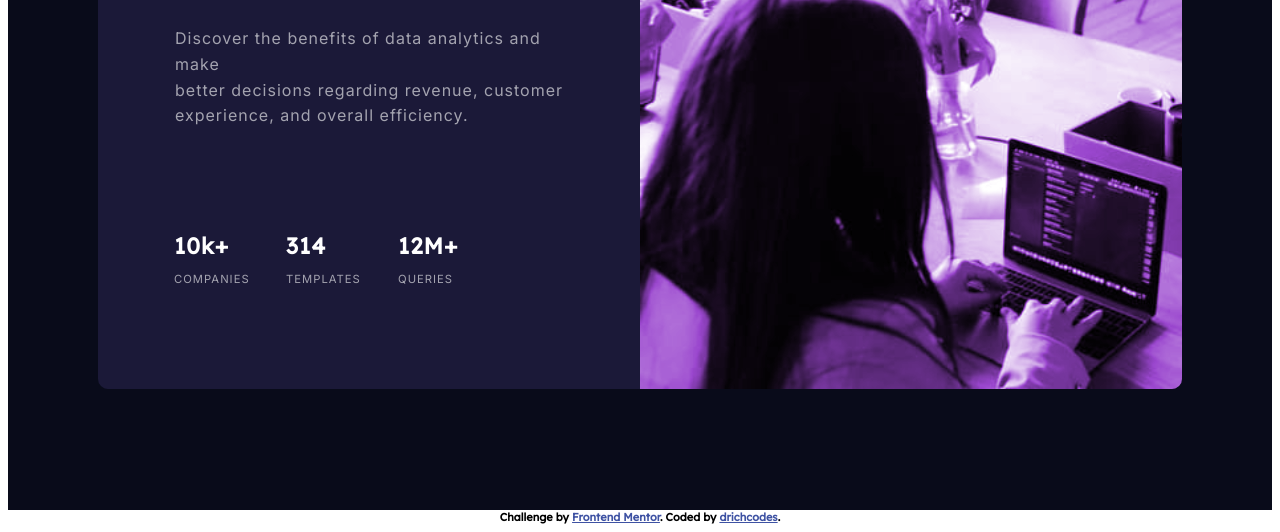
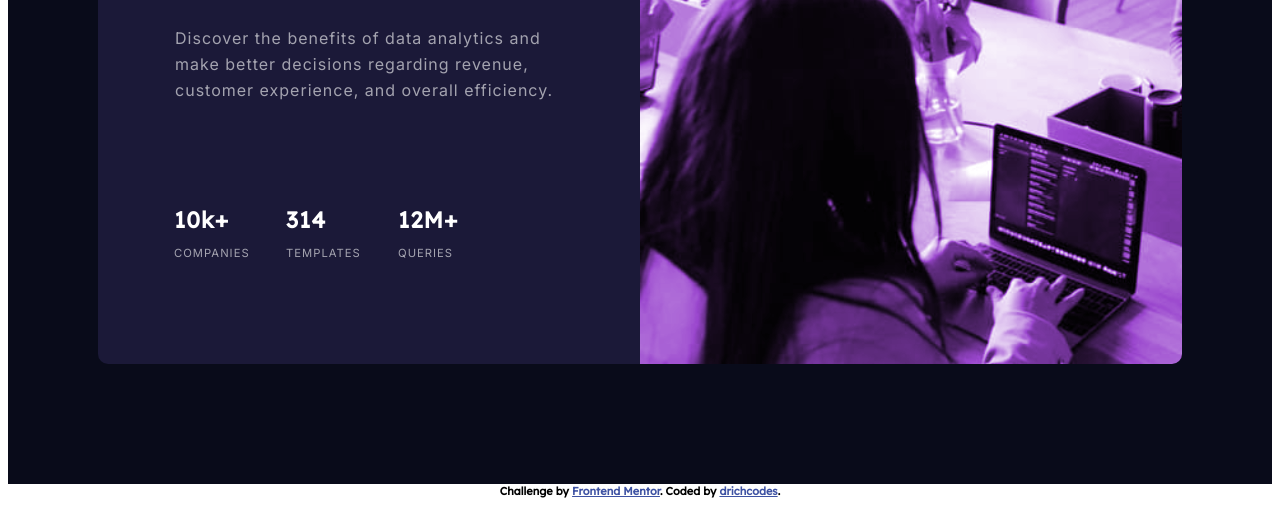
Before and after one commit to drichcodes/fm-stats-preview-card, a plain HTML site: page index.html in a window 1280 px wide. Shown: the part 375-907 px from the top of the page. After the commit the page ends 881 px from the top, so only its background shows below. Drawn offline with Linux system fonts and the light colour scheme.

Commit message:
Removed line breaks in paragraph

```diff
--- a/index.html
+++ b/index.html
@@ -27,7 +27,7 @@
     <section class="container" >
       <div class="split" id="info">
         <h1 class="container--narrow">Get <span>insights</span> that help your business grow.</h1>
-        <p>Discover the benefits of data analytics and make<br> better decisions regarding revenue, customer<br>
+        <p>Discover the benefits of data analytics and make better decisions regarding revenue, customer
   experience, and overall efficiency.</p>
         <nav>
           <ul>
```
